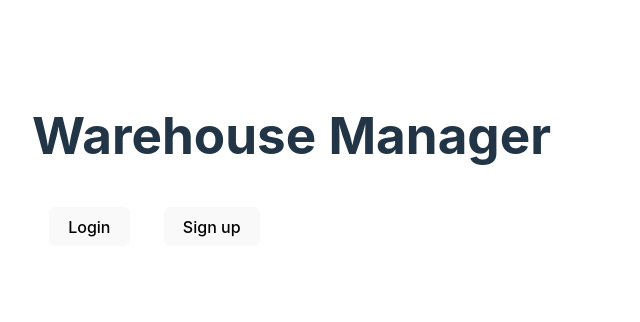
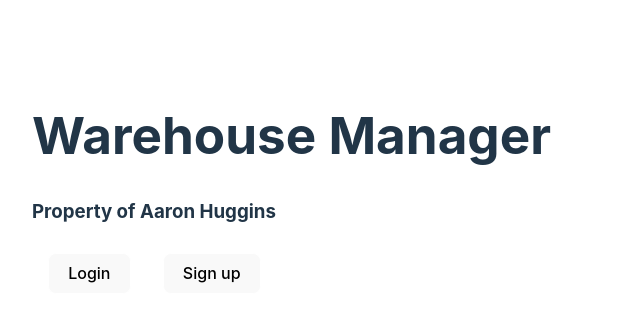
Before and after one commit to MaelstromDef/SDET-Training-Project-2, a React (Vite) app in the folder project1Frontend/: page / in a window 1280 px wide. Shown: the top 322 px of the page, without its empty margins (0-640 px from the left). Built offline with nearby package versions, Linux system fonts and the light colour scheme.

Commit message:
making a change for jenkins

```diff
--- a/project1Frontend/src/Pages/Landing.jsx
+++ b/project1Frontend/src/Pages/Landing.jsx
@@ -13,6 +13,7 @@ export default function Landing(){
 
     return <>
         <h1>Warehouse Manager</h1>
+        <h3>Property of Aaron Huggins</h3>
         <button onClick={btnLogin_Handler}>Login</button>
         <button onClick={btnSignup_Handler}>Sign up</button>
     </>
```
